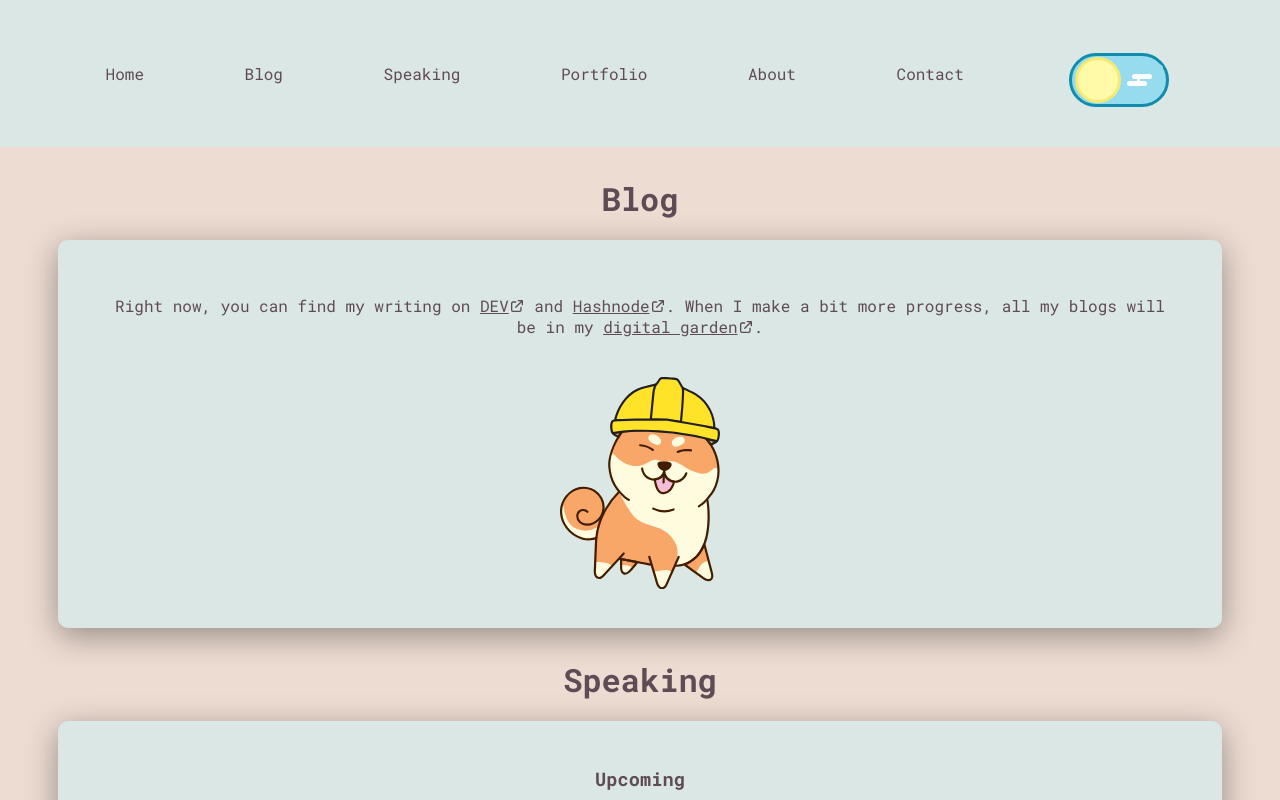
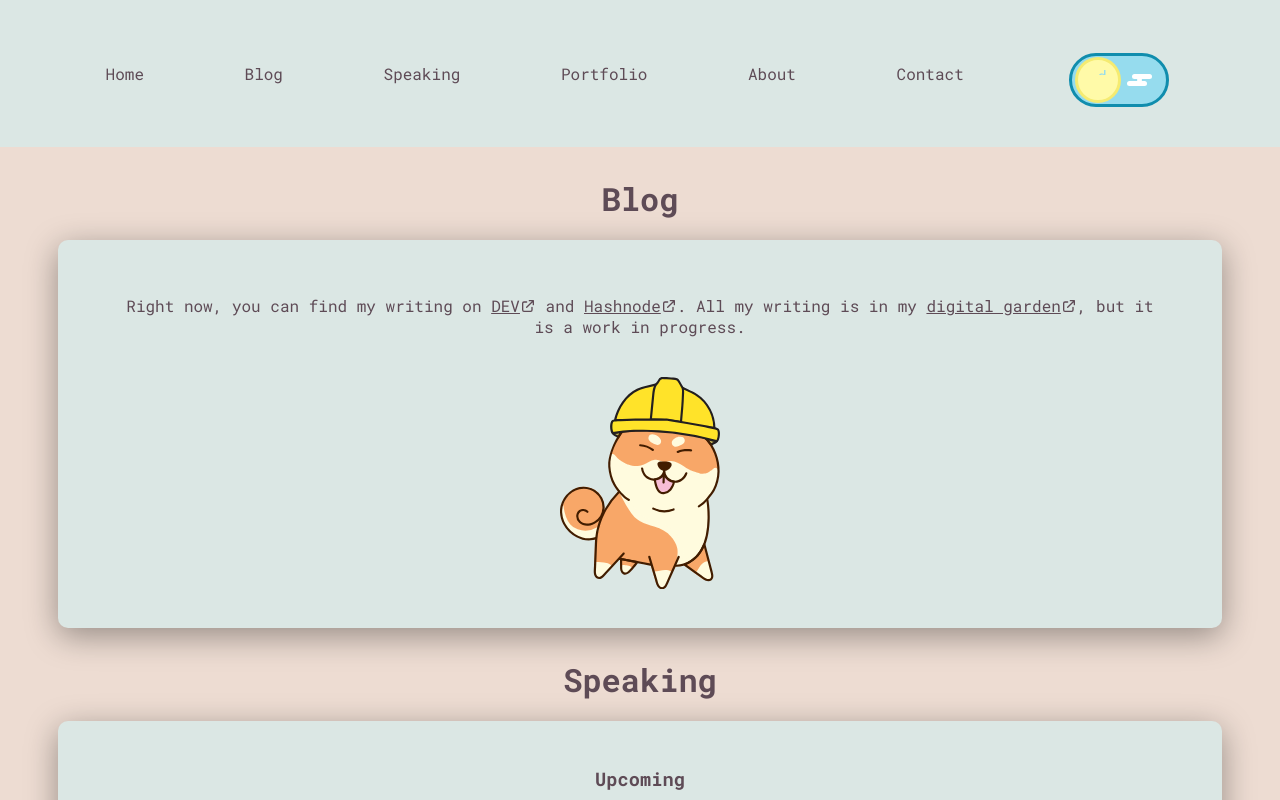
Before and after one commit to abbeyperini/Portfolio2.0, a React (Create React App) app in the folder portfolio/: page /home in a window 1280 px wide. Shown: the top 800 px of the page. Built offline with nearby package versions, Linux system fonts and the light colour scheme.

Commit message:
Issue #3

```diff
--- a/portfolio/src/App.js
+++ b/portfolio/src/App.js
@@ -20,6 +20,7 @@ function App() {
   return (
     <div className={`App ${className}`}>
       <div className="main-container">
+        <h1 className="offscreen">Abbey Perini's Portfolio</h1>
         <NavBar setClassName={setClassName}/>
         <Blog home={true} />
         <Speaking home={true} />
--- a/portfolio/src/components/About.js
+++ b/portfolio/src/components/About.js
@@ -21,6 +21,7 @@ function About({home}) {
     return (
       <SingleWrapper home={home}>
         <section aria-labelledby="about" className="container_about flex-container">
+            {!home && <h1 className="offscreen">Abbey Perini's Portfolio | About</h1>}
             <h2 id="about" className="section_title">About Abbey</h2>
             <div className="about">
                 <img alt="headshot of Abbey Perini wearing a red collared shirt with white polka dots and red lipstick" src={headshot} className="about_headshot" />
--- a/portfolio/src/components/Blog.js
+++ b/portfolio/src/components/Blog.js
@@ -6,11 +6,12 @@ import { ReactComponent as ConstructionShiba } from '../images/construction-shib
 function Blog({home}) {
     return (
       <SingleWrapper home={home}>
+        {!home && <h1 className="offscreen">Abbey Perini's Portfolio | Blog</h1>}
         <section aria-label="Blog" className="container_blog" name="Blog">
             <h2 className="section_title">Blog</h2>
             <div className="secondary-container blog-content">
-              <p>Right now, you can find my writing on <a href="https://dev.to/abbeyperini" target="_blank" rel="noreferrer" aria-label="link to Abbey's Profile on DEV">DEV</a><ExternalLink className="external-link" id="DEVExternalLink" focusable="false"/> and <a href="https://abbeyperini.hashnode.dev/" target="_blank" rel="noreferrer" aria-label="link to Abbey's Profile on Hashnode">Hashnode</a><ExternalLink className="external-link" id="HashnodeExternalLink" focusable="false"/>.
-              When I make a bit more progress, all my blogs will be in my <a href="https://www.abbeyperini.com">digital garden</a><ExternalLink className="external-link" id="AuditBlogSeriesExternalLink" focusable="false"/>.</p>
+              <p>Right now, you can find my writing on <a href="https://dev.to/abbeyperini" target="_blank" rel="noreferrer" aria-label="link to Abbey's Profile on DEV">DEV</a><ExternalLink className="external-link" id="DEVExternalLinkBlog" focusable="false"/> and <a href="https://abbeyperini.hashnode.dev/" target="_blank" rel="noreferrer" aria-label="link to Abbey's Profile on Hashnode">Hashnode</a><ExternalLink className="external-link" id="HashnodeExternalLinkBlog" focusable="false"/>.
+              All my writing is in my <a href="https://www.abbeyperini.com">digital garden</a><ExternalLink className="external-link" id="GardenExternalLink" focusable="false"/>, but it is a work in progress.</p>
               <ConstructionShiba className="loading-graphic" />
             </div>
         </section>
--- a/portfolio/src/components/Contact.js
+++ b/portfolio/src/components/Contact.js
@@ -36,6 +36,7 @@ function Contact({home}) {
 
     return (
       <SingleWrapper home={home}>
+        {!home && <h1 className="offscreen">Abbey Perini's Contact Info</h1>}
         <section aria-label="Contact links and form" className="flex-container container_contact">
             <h2 className="section_title" id="Contact">Contact</h2>
             <div className="contact">
--- a/portfolio/src/components/Speaking.js
+++ b/portfolio/src/components/Speaking.js
@@ -6,14 +6,15 @@ import { ReactComponent as Arrow } from '../images/arrow.svg';
 function Speaking({home}) {
     return (
       <SingleWrapper home={home}>
+        {!home && <h1 className="offscreen">Abbey Perini's Portfolio | Speaking</h1>}
         <section aria-label="Speaking" className="container_speaking" name="Speaking">
             <h2 className="section_title">Speaking</h2>
             <div className="talks secondary-container">
             <h3>Upcoming</h3>
             <ul className="talk-list">
-              <li><a href="https://dropjs.com/" target="_blank" rel="noreferrer">JSDrops</a><ExternalLink className="external-link" id="HTMLLink" focusable="false"/> July 2023</li>
-              <li><a href="https://women-in-tech.thisdotmedia.com/" target="_blank" rel="noreferrer">Women in Tech Monthly Mentoring</a><ExternalLink className="external-link" id="HTMLLink" focusable="false"/> July 2023</li>
-              <li><a href="https://www.magnoliajs.com/" target="_blank" rel="noreferrer">MagnoliaJS</a><ExternalLink className="external-link" id="HTMLLink" focusable="false"/> October 2023</li>
+              <li><a href="https://dropjs.com/" target="_blank" rel="noreferrer">JSDrops</a><ExternalLink className="external-link" id="JSDropsLink" focusable="false"/> July 2023</li>
+              <li><a href="https://women-in-tech.thisdotmedia.com/" target="_blank" rel="noreferrer">Women in Tech Monthly Mentoring</a><ExternalLink className="external-link" id="WITLink" focusable="false"/> July 2023</li>
+              <li><a href="https://www.magnoliajs.com/" target="_blank" rel="noreferrer">MagnoliaJS</a><ExternalLink className="external-link" id="MagnoliaLink" focusable="false"/> October 2023</li>
             </ul>
             <h3>Past</h3>
             <ul className="talk-list">
--- a/portfolio/src/components/Toggle.js
+++ b/portfolio/src/components/Toggle.js
@@ -43,10 +43,10 @@ function Toggle({setClassName}) {
 
     return (
       <div className="container--toggle">
-        <input aria-label="dark mode toggle" role="switch" aria-checked={ariaActive} onKeyDown={handleKeypress} type="checkbox" id="toggle" className="toggle--checkbox" onClick={handleOnClick} checked={active} readOnly />
+        <input role="switch" aria-checked={ariaActive} onKeyDown={handleKeypress} type="checkbox" id="toggle" className="toggle--checkbox" onClick={handleOnClick} checked={active} readOnly />
         <label htmlFor="toggle" className="toggle--label">
           <span className="toggle--label-background"></span>
-          dark mode toggle
+          <p className="offscreen">dark mode toggle</p>
         </label>
       </div>
     )
--- a/portfolio/src/components/Work.js
+++ b/portfolio/src/components/Work.js
@@ -9,6 +9,7 @@ import ThisSite from './work/ThisSite';
 function Work({home}) {
     return (
       <SingleWrapper home={home}>
+        {!home && <h1 className="offscreen">Abbey Perini's Portfolio | Work</h1>}
         <section aria-label="Portfolio project descriptions" className="container_work" name="work">
             <h2 className="section_title">Portfolio</h2>
             <ThisSite />
--- a/portfolio/src/styles/App.css
+++ b/portfolio/src/styles/App.css
@@ -10,6 +10,15 @@ p, h2, h3 {
 
 li {
   list-style-type: none;
+}
+
+.offscreen {
+  position: relative;
+  height: 1px;
+  width: 1px;
+  overflow: hidden;
+  clip: rect(1px, 1px, 1px, 1px);
+  margin-top: -1px;
 }
 
 /* landing page */
```
